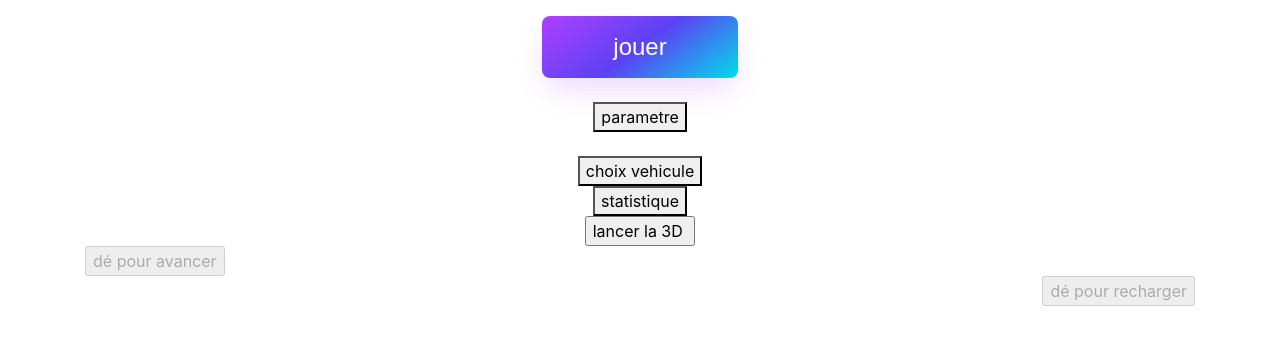
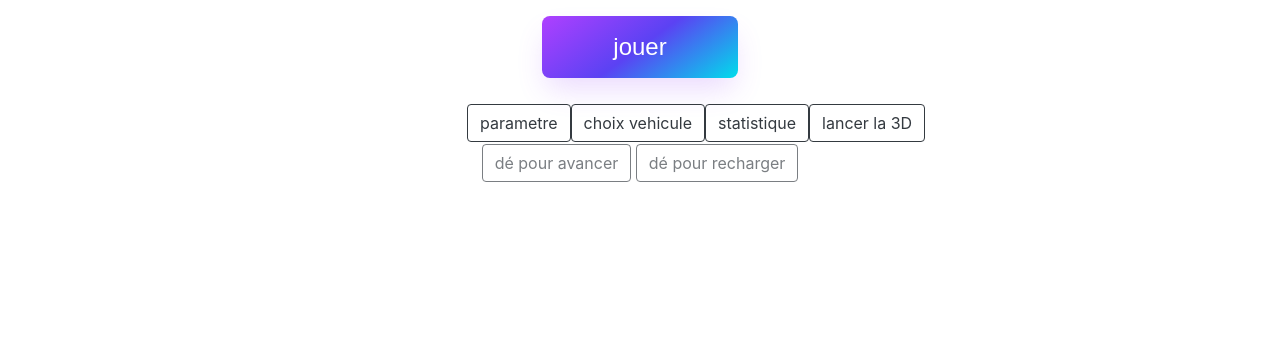
Before and after one commit to Tess-abkari/hakathon_Equipe_de_puissance, a PHP site: template View/pagePrincipale.php in a window 1280 px wide. Shown: the part 108-453 px from the top of the page. Run offline with PHP 8.4, Linux system fonts and the light colour scheme; the template is opened without the code that fills it, so the values that code supplies are empty.

Commit message:
adding some css

```diff
--- a/View/pagePrincipale.php
+++ b/View/pagePrincipale.php
@@ -47,30 +47,30 @@
       <div class=" container" align="center">
       <input type="button" class="button-play" id="jouer" value="jouer" width="100px" onclick="jouer();" />
       <br />
-      <form action="parametre.php">
-         <button type="submit" id="para" class="btn-1">parametre</button>
+   </div>
+
+   <div class="container-row" align="center">
+   <form action="parametre.php">
+         <button type="submit" id="para" class="btn btn-outline-dark">parametre</button>
       </form>
-      <br />
       <form action="choix.php">
-         <button type="submit" id="choix" class="">choix vehicule</button>
+         <button type="submit" id="choix" class="btn btn-outline-dark">choix vehicule</button>
       </form>
       <form action="statistique.php">
-         <button type="submit" id="choix" class="">statistique</button>
+         <button type="submit" id="choix" class="btn btn-outline-dark">statistique</button>
       </form>
-      <input type="button" value="lancer la 3D " onclick="d3();" />
+      <input type="button" value="lancer la 3D" class="btn btn-outline-dark"onclick="d3();" />
    </div>
-   <div class="container" align="left">
-      <input type="button" id="dé" value="dé pour avancer" onclick="lance_de_de_avance();" disabled />
-   </div>
-   <div class="container" align="right">
-      <input type="button" id="dée" value="dé pour recharger" onclick="lance_de_de_recharge();" disabled />
-   </div>
+
+   <div class="container" align="center">
+      <input type="button" id="dé" class="btn btn-outline-dark" value="dé pour avancer" onclick="lance_de_de_avance();" disabled />
+      <input type="button" id="dée" class="btn btn-outline-dark" value="dé pour recharger" onclick="lance_de_de_recharge();" disabled />
    </div>
    <span id="gagne"> </span>
 
    <div>
-      <h3 id="api" />
-      <h5 id="heure" />
+      <h5 id="api" align="center"/>
+      <h6 id="heure" align="center" />
    </div>
 
 </body>
--- a/styles/styles.css
+++ b/styles/styles.css
@@ -82,3 +82,12 @@ td {
       7px 7px 20px 0px #0002,
       4px 4px 5px 0px #0001;
 }
+
+.container-row {
+  white-space: nowrap;
+  display: flex;
+  flex-direction: row;
+  padding: 2px;
+  margin-left: 450px;
+
+}
```
Also changed, not shown: de_face_1.jpg (deleted), herbe.jpg (deleted), pp1.png (deleted).
